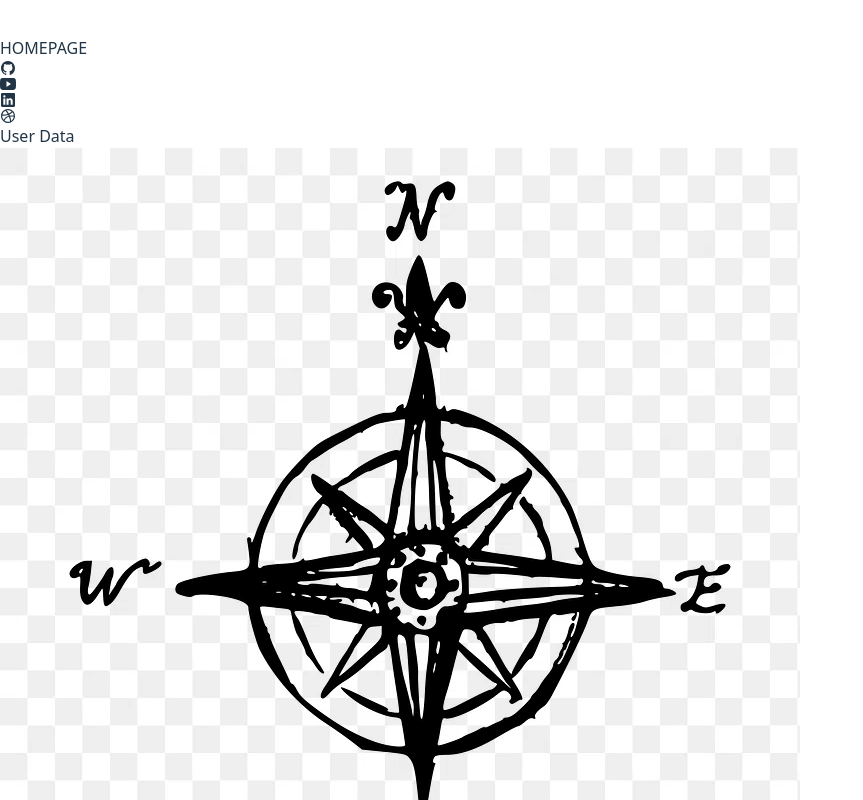
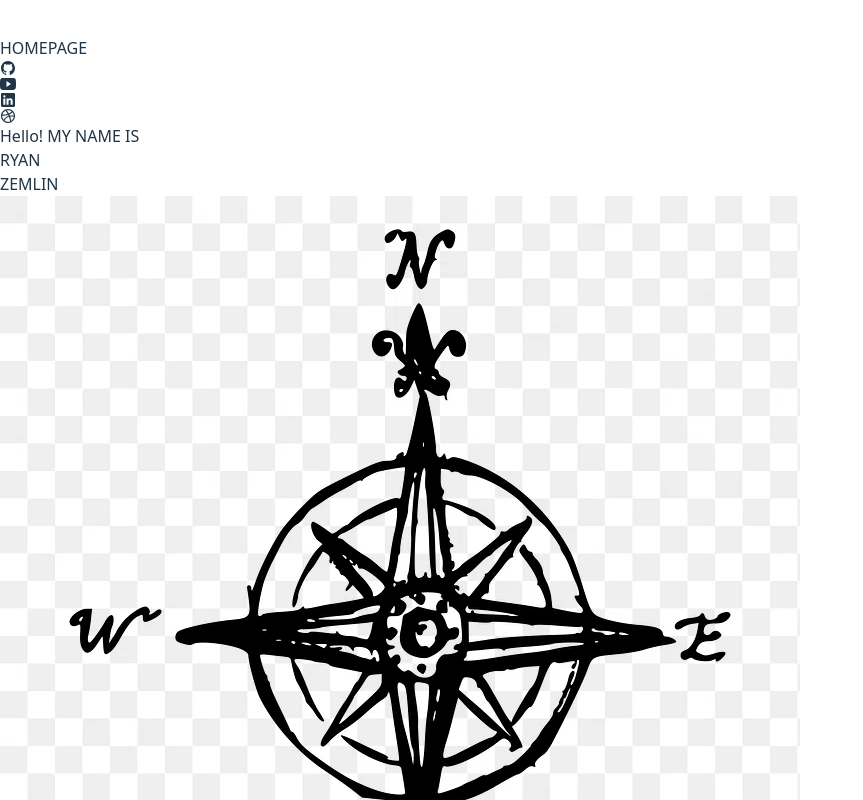
Before and after one commit to rzemlin/personal-portfolio, a React (Vite) app: page / in a window 1280 px wide. Shown: the part 1660-2460 px from the top of the page, without its empty margins (0-863 px from the left). Built offline with nearby package versions, Linux system fonts and the light colour scheme.

Commit message:
add Hero section w/styling

```diff
--- a/src/App.jsx
+++ b/src/App.jsx
@@ -5,6 +5,7 @@ import './App.css'
 import Header from './Components/Header'
 import SideBar from './Components/SideBar'
 import ProfilePic from './Components/ProfilePic'
+import Introduction from './Components/Introduction'
 
 
 function App() {
@@ -12,18 +13,19 @@ function App() {
 
 
   return (
-    <>
+    <div className='w-screen'>
       <Header />
       <SideBar />
-      <div className='ml-[90px] grid grid-cols-1 md:grid-cols-3'>
-        <div className='col-span-2'>
-          User Data
+      <div className='ml-[90px]
+      grid grid-cols-1 md:grid-cols-3'>
+        <div className='col-span-2 pt-5 mt-[90px]'>
+          <Introduction />
         </div>
         <div className='hidden md:block'>
-          <ProfilePic/>
+          <ProfilePic />
         </div>
       </div>
-    </>
+    </div>
   )
 }
 
--- /dev/null
+++ b/src/Components/Introduction.jsx
@@ -0,0 +1,20 @@
+import React from 'react'
+
+function Introduction() {
+  return (
+    <div className='flex justify-center flex-col items-center'>
+      <div className='h-[120px] border-r-[1px] mt-[-110px]' />
+      <div className='w-[5px] h-[5px] bg-green-600 rounded-full'></div>
+      <h2 className='mt-5 text-black font-medium text-[13px]
+      tracking-widest'>Hello! MY NAME IS</h2>
+      <h2 className='text-[70px] font-bold text-black tracking-widest mt-5'>RYAN</h2>
+      <h2 className='text-[70px] font-bold text-black tracking-widest mt-0'>ZEMLIN</h2>
+      <img className='w-[160px] h-160px] bg-gray-200 p-7 rounded-full mt-7' src='/Compass.png' />
+
+
+    </div>
+
+  )
+}
+
+export default Introduction
```
Also changed, not shown: src/Components/Introcuction.jsx (deleted).
